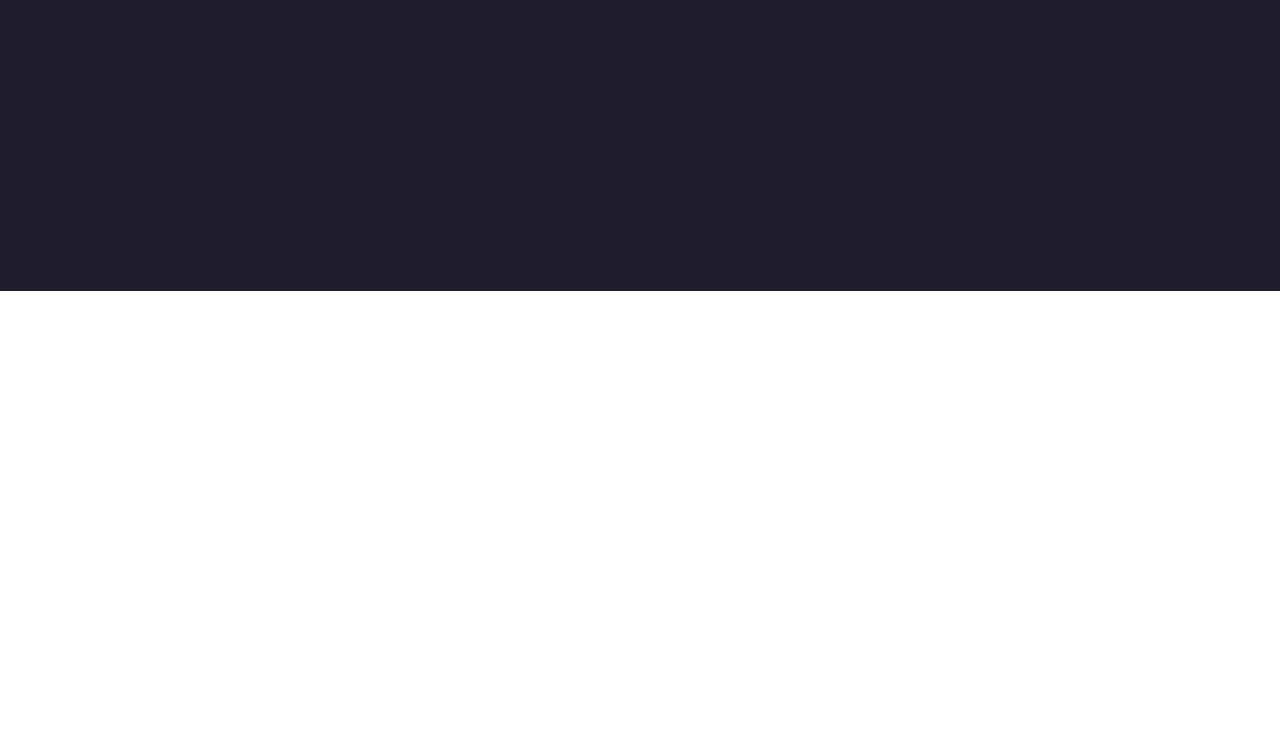
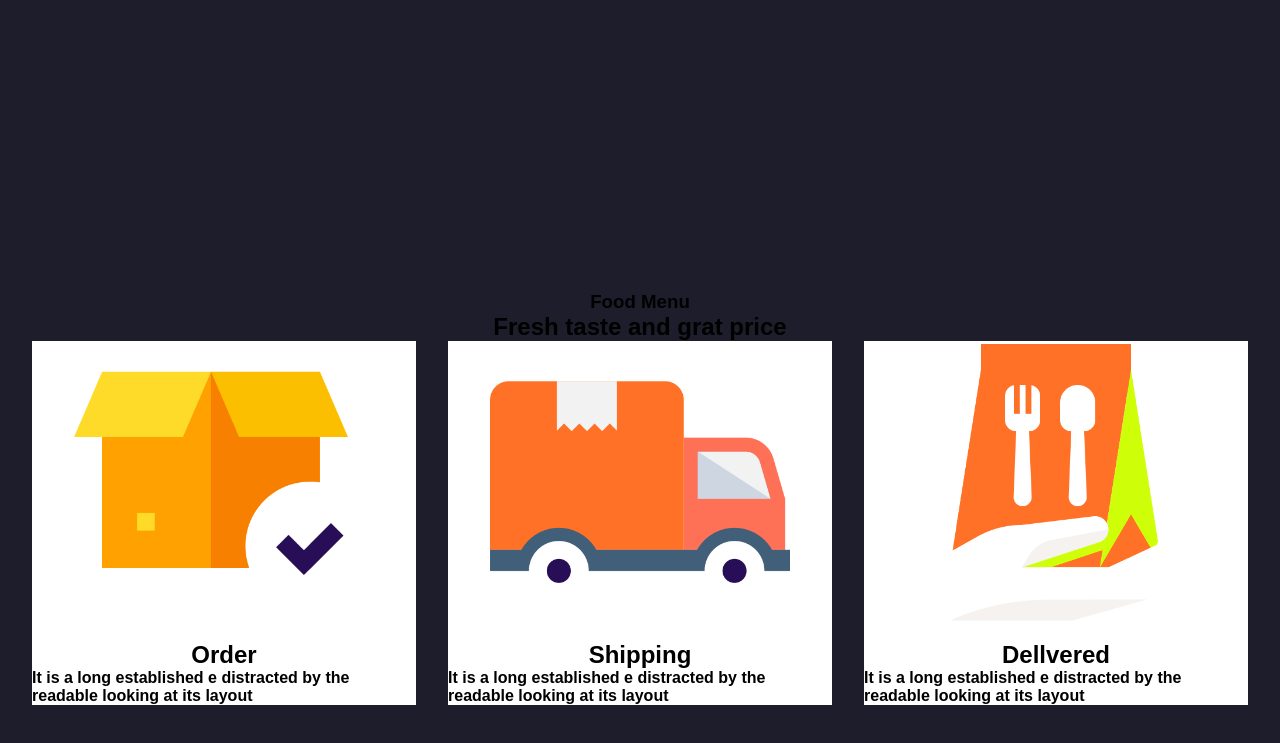
Before and after one commit to Hendricksoncala/ProyectoWeb-viejo-, a plain HTML site: page index.html in a window 1280 px wide. Shown: the part 1277-2020 px from the top of the page. Before the commit the page ends 1568 px from the top, so only its background shows below. Drawn offline with Linux system fonts and the light colour scheme.

Commit message:
feat: :sparkles: creando la tercera pagina
creando la tercera pagina

```diff
--- a/css/style.css
+++ b/css/style.css
@@ -95,7 +95,7 @@ button{
     background: var(--color-primario);
 }
 .second_page{
-    width: 80%;
+    width: 100%;
     display: flex;
     margin: auto;
     justify-content: space-evenly;
@@ -120,10 +120,13 @@ button{
 }
 .text2 h3{
     color: var(--color-secundario);
-    font-size: 1em
+    font-size: 1em;
 
 }
-
+.text2 h2{
+    margin-top: 2vw;
+    color: var(--color-tercero);
+}
 button{
     margin-top: 2vw;
     height: 3vw;
@@ -139,3 +142,77 @@ button{
     width: 60vh; /* Define el ancho deseado */
     height: auto;
 }
+
+/*tercera pagina -----------------------------------------------------------------------------*/
+.page3{
+
+    width: 100%;
+    height: 93vh;
+    background: var(--color-primario);
+}
+
+.menu_opciones{
+    display: flex;
+    flex-direction: row;
+    justify-content: space-evenly;
+    align-items: center;
+
+}
+.text3{
+    display: flex;
+    flex-direction: column;
+    justify-content: center;
+    align-items: center;
+}
+
+.img1{
+    display: flex;
+    flex-direction: column;
+    align-items: center;
+    justify-content: center;
+    background: var(--color-tercero);
+    width: 30vw;
+}
+.img2{
+    display: flex;
+    flex-direction: column;
+    align-items: center;
+    justify-content: center;
+    background: var(--color-tercero);
+    width: 30vw;
+}
+.img3{
+    display: flex;
+    flex-direction: column;
+    align-items: center;
+    justify-content: center;
+    background: var(--color-tercero);
+    width: 30vw;
+}
+.img1_1{
+    width: 300px;
+
+
+}
+.img1_2{
+    width: 300px;
+
+}
+.img1_3{
+    width: 300px;
+
+}
+
+.menu_opciones h2{
+    display: flex;
+    align-items: center;
+    justify-content: center;
+    flex-direction: column;
+}
+.menu_opciones h4{
+    display: flex;
+    justify-content: center;
+    flex-direction: column;
+    align-items: center;
+
+}
--- a/index.html
+++ b/index.html
@@ -51,6 +51,35 @@
 
         </div>
     </section>
+    <section class="page3">
+        <div class="tercera_pagina">
+            <div class="text3">
+                <h3>Food Menu</h3>
+                <h1>Fresh taste and grat price</h1>
+            </div>
+            <div class="menu_opciones">
+                <div class="img1">
+                    <img class="img1_1" src="storage/s1.png">
+                    <h2>Order</h2>
+                    <h4>It is a long established e distracted by the readable looking at its layout</h4>
+                </div>
+                <div class="img2">
+                    <img class="img1_2"  src="storage/s2.png">
+                    <h2>Shipping</h2>
+                    <h4>It is a long established e distracted by the readable looking at its layout</h4>
+
+                </div>
+                <div class="img3">
+                    <img class="img1_3"  src="storage/s3.png">
+                    <h2>Dellvered</h2>
+                    <h4>It is a long established e distracted by the readable looking at its layout</h4>
+
+                </div>
+            </div>
+
+        </div>
+
+    </section>
 
 
 
```
Also changed, not shown: storage/s1.png (added), storage/s2.png (added), storage/s3.png (added).
